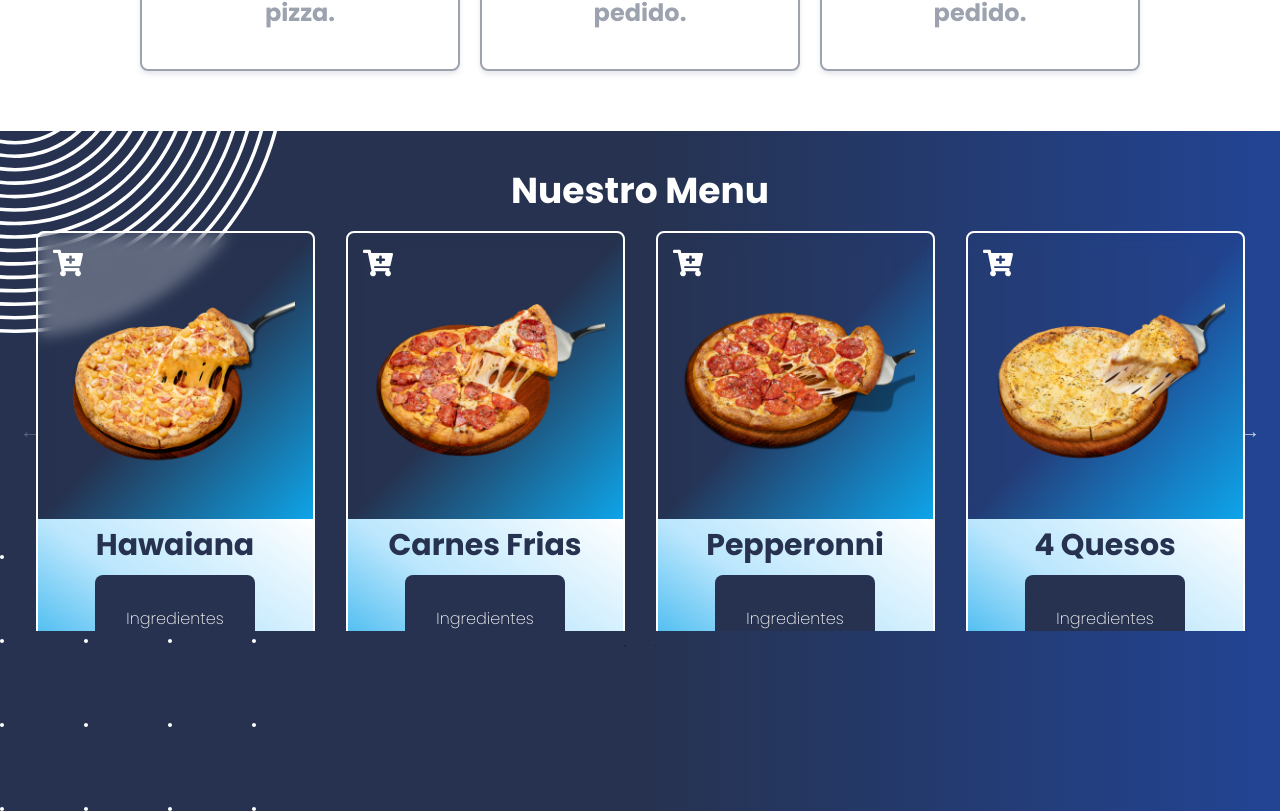
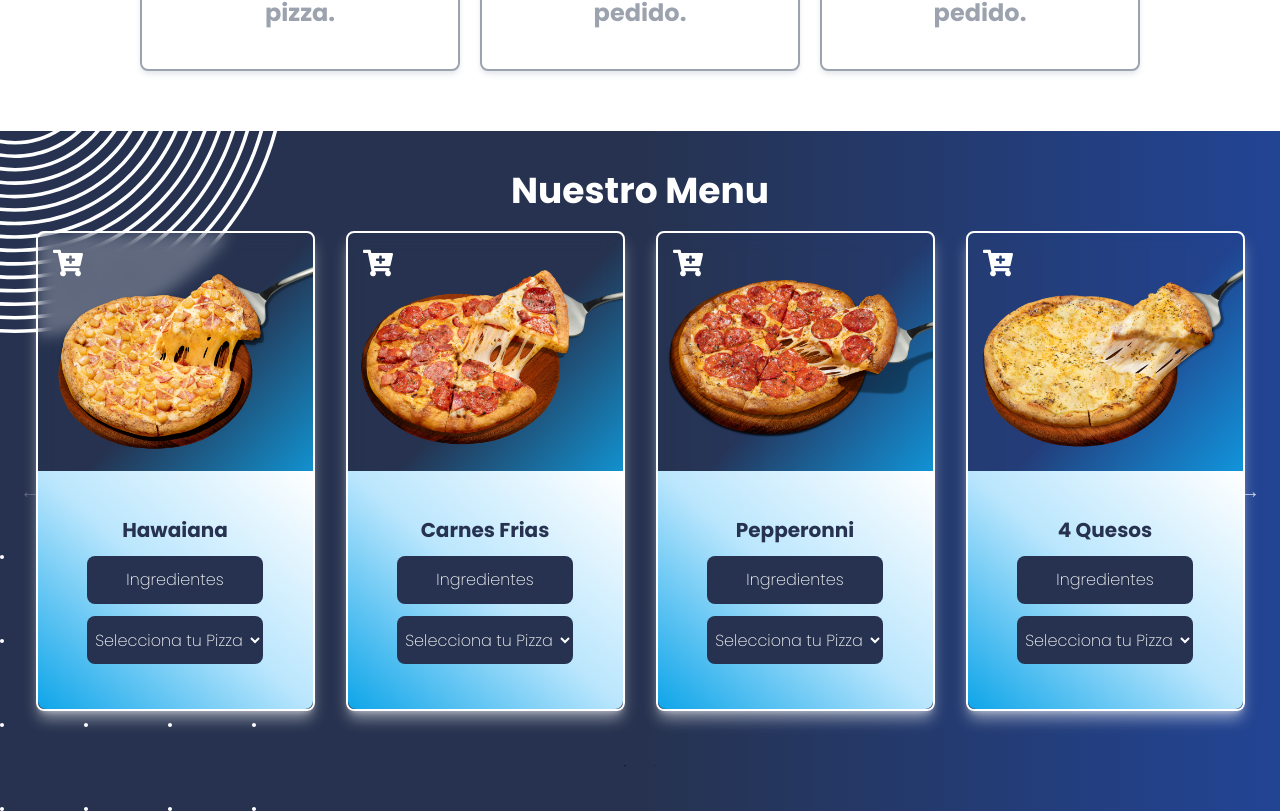
Before and after one commit to roblesvargas97/ReduxPizza, a React app: page /#/ in a window 1280 px wide. Shown: the part 669-1480 px from the top of the page. Built offline with nearby package versions, Linux system fonts and the light colour scheme; what tw-elements would draw is missing.

Commit message:
:construction: Work Pizza Carousel
Work Pizza Carousel

```diff
--- a/src/components/PizzaCarousel/PizzaCarousel.jsx
+++ b/src/components/PizzaCarousel/PizzaCarousel.jsx
@@ -28,7 +28,7 @@ const PizzaCarousel = () => {
         },
       },
       {
-        breakpoint: 600,
+        breakpoint: 768,
         settings: {
           slidesToShow: 2,
           slidesToScroll: 2,
@@ -36,7 +36,7 @@ const PizzaCarousel = () => {
         },
       },
       {
-        breakpoint: 480,
+        breakpoint: 767,
         settings: {
           slidesToShow: 1,
           slidesToScroll: 1,
@@ -99,7 +99,7 @@ const PizzaCarousel = () => {
   ];
 
   return (
-    <div>
+    <div className="" >
       <Slider {...settings}>
         {pizzasMenu.map((element, index) => (
           <PizzaCarouselItem key={index} infoPizza={element} />
--- a/src/components/PizzaCarousel/PizzaCarouselItem/PizzaCarouselItem.jsx
+++ b/src/components/PizzaCarousel/PizzaCarouselItem/PizzaCarouselItem.jsx
@@ -4,12 +4,11 @@ import React from "react";
 const PizzaCarouselItem = ({ infoPizza }) => {
   const { img, name, prices } = infoPizza;
 
-  console.log(prices);
   return (
-    <div className="main-container">
-      <div className=" w-[90%] h-[100%] border-2 border-white rounded-lg relative">
+    <div className="main-container ">
+      <div className=" w-[90%] h-[60vh] border-2 border-white rounded-lg relative shadow-lg shadow-white/50">
         <div className=" absolute top-0 left-0 w-full backdrop-blur h-[60%] bg-clip-padding rounded-t-lg bg-gradient-to-tl from-sky-500 via-transparent to-transparent -z-10"></div>
-        <div className=" relative h-[60%] flex flex-col justify-center items-center ">
+        <div className=" relative h-[50%] flex flex-col justify-center items-center ">
           <img className=" object-scale-down h-60 " src={img} alt="" />
           <button
             data-mdb-ripple="true"
@@ -19,21 +18,22 @@ const PizzaCarouselItem = ({ infoPizza }) => {
             <FaCartPlus />
           </button>
         </div>
-        <div className=" h-[40%] bg-gradient-to-tr from-sky-500 via-sky-200 to-white space-y-3  rounded-b-lg p-2 flex flex-col justify-center items-center">
-          <h4 className=" text-3xl font-bold text-dark-blue">{name}</h4>
+        <div className=" h-[50%] bg-gradient-to-tr from-sky-500 via-sky-200 to-white space-y-3  rounded-b-lg p-2 flex flex-col justify-center items-center">
+          <h4 className=" text-3xl md:text-xl font-bold text-dark-blue">{name}</h4>
           <button
             data-mdb-ripple="true"
             data-mdb-ripple-color="light"
-            className=" w-40 h-full flex justify-center items-center text-base font-light bg-dark-blue  rounded-lg text-white"
+            className=" w-44 h-12 flex justify-center items-center text-base font-light bg-dark-blue  rounded-lg text-white"
           >
             Ingredientes
           </button>
-          <select>
-            <option className=" text-center" value="">
+          <select
+            className="w-44 rounded-lg font-light text-base h-12 bg-dark-blue text-white focus:ring-4 ring-white outline-4 focus:outline-blue " >
+            <option className=" text-center text-base font-light" value="">
               Selecciona tu Pizza
             </option>
             {prices.map((element, index) => (
-              <option value={element[1]} className=" text-center">{`${
+              <option value={element[1]} key={index} className=" text-center text-base font-light">{`${
                 element[0][0].toUpperCase() + element[0].slice(1)
               } $${element[1]}MXN`}</option>
             ))}
--- a/src/components/PizzaCarousel/_slick.css
+++ b/src/components/PizzaCarousel/_slick.css
@@ -79,7 +79,7 @@
     display: none;
     float: left;
 
-    height: 100%;
+    height: 65vh;
     min-height: 1px;
 }
 [dir='rtl'] .slick-slide
@@ -89,6 +89,7 @@
 .slick-slide img
 {
     display: block;
+    height: 65vh;
 }
 .slick-slide.slick-loading img
 {
--- a/src/pages/PizzaMenu/PizzaMenu.jsx
+++ b/src/pages/PizzaMenu/PizzaMenu.jsx
@@ -5,7 +5,7 @@ import SwirlOrnament from "../../components/SwirlOrnament/SwirlOrnament";
 
 const PizzaMenu = () => {
   return (
-    <div className=" h-[85vh] relative overflow-hidden p-5 bg-gradient-to-r space-y-5 from-dark-blue via-dark-blue to-dark-blue-1">
+    <div className=" h-[85vh] overflow-hidden flex-col relative p-5 bg-gradient-to-r space-y-5 from-dark-blue via-dark-blue to-dark-blue-1">
       <SwirlOrnament styles=" hidden lg:block absolute top-[-50%] left-[-20%] " />
       <PointsOrnament styles=" hidden lg:block absolute bottom-0 left-0 " />
       <h2 className=" text-4xl font-bold text-white text-center ">
```
